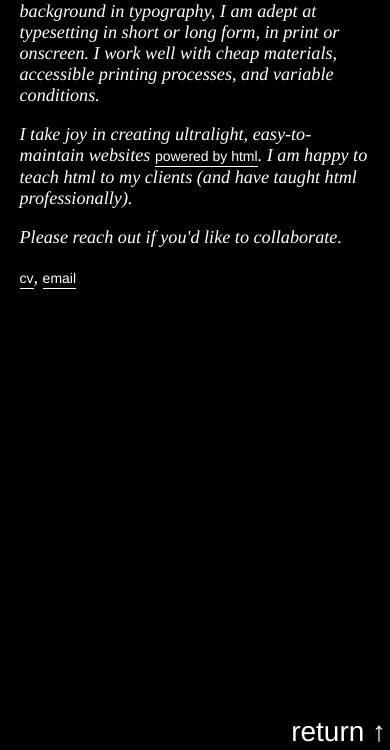
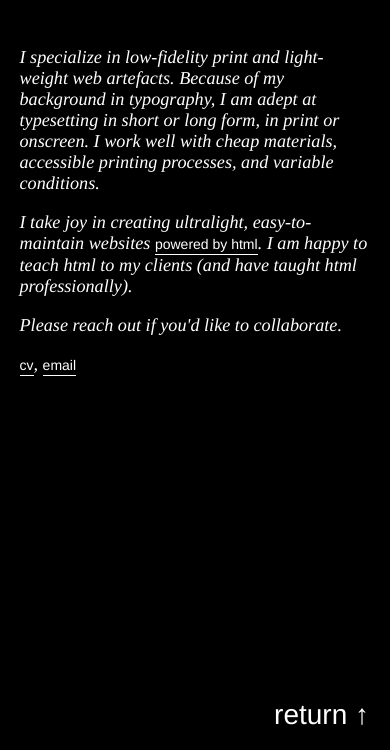
Before and after one commit to cathschmidt/portfolio, a plain HTML site: page info.html in a window 390 px wide. Shown: the part 94-844 px from the top of the page. Drawn offline with nearby package versions, Linux system fonts and the light colour scheme.

Commit message:
more bugfix

```diff
--- a/info.html
+++ b/info.html
@@ -19,7 +19,7 @@
 
 	</div>
 
- 		<div class="description" style="margin-top: 10vw;">
+ 		<div class="description" id="info-d" style="margin-top: 10vw;">
  			<p>I specialize in low-fidelity print and light-weight web artefacts. Because of my background in typography, I am adept at typesetting in short or long form, in print or onscreen. I work well with cheap materials, accessible printing processes, and variable conditions.</p>
  			<p>I take joy in creating ultralight, easy-to-maintain websites <a href="https://html.energy">powered by html</a>. I am happy to teach html to my clients (and have taught html professionally).</p>
 			<p>Please reach out if you'd like to collaborate.</p>
--- a/page.css
+++ b/page.css
@@ -175,4 +175,8 @@ figcaption {
 		height: 60vh;
 	}
 
+	#info-d {
+		margin-top: 15vh !important;
+	}
+
 }
--- a/style.css
+++ b/style.css
@@ -156,4 +156,8 @@ em {
 		width: 80vw;
 	}
 
+	.button {
+		padding: 1.5rem;
+	}
+
 }
```
Also changed, not shown: index.html (+1 -1 lines).
